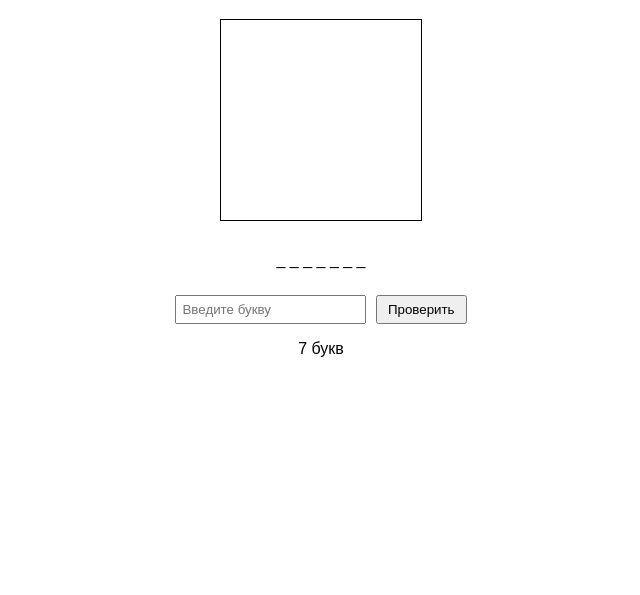
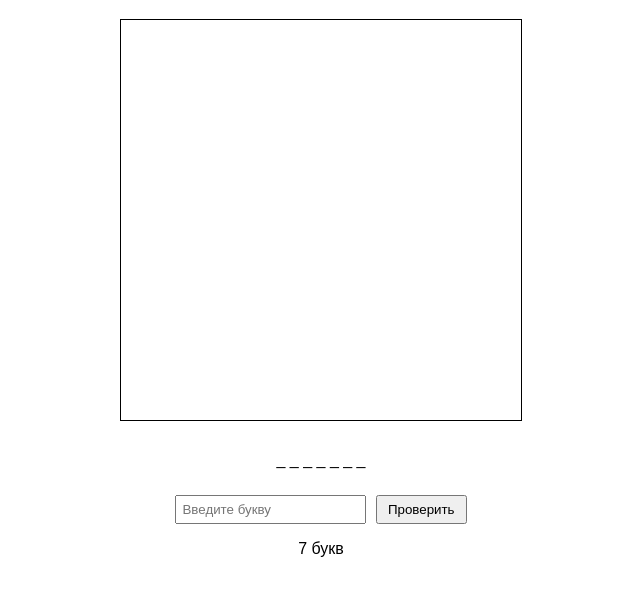
Before and after one commit to MentalHole/hangman_game, a plain HTML site: page index.html in a window 1280 px wide. Shown: the part 61-656 px from the top of the page, without its empty margins (319-959 px from the left). Drawn offline with Linux system fonts and the light colour scheme.

Commit message:
Increased canvas size

```diff
--- a/index.html
+++ b/index.html
@@ -10,7 +10,7 @@
 <body>
     <div class="container">
         <h1>Игра "Виселица"</h1>
-        <canvas id="hangmanCanvas" width="200" height="200"></canvas>
+        <canvas id="hangmanCanvas" width="400" height="400"></canvas>
         <p id="wordDisplay">_ _ _ _ _</p>
         <input type="text" id="letterInput" maxlength="1" placeholder="Введите букву">
         <button id="submitLetter">Проверить</button>
```
